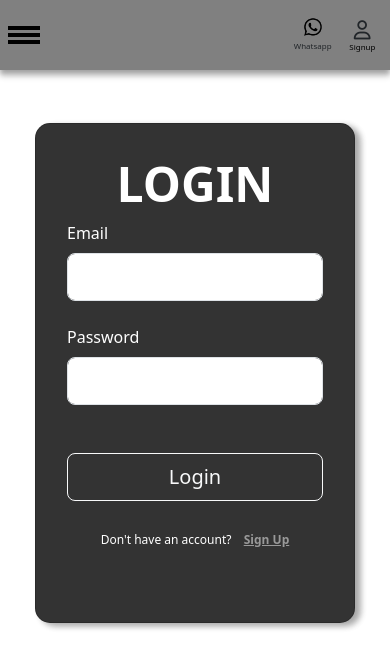
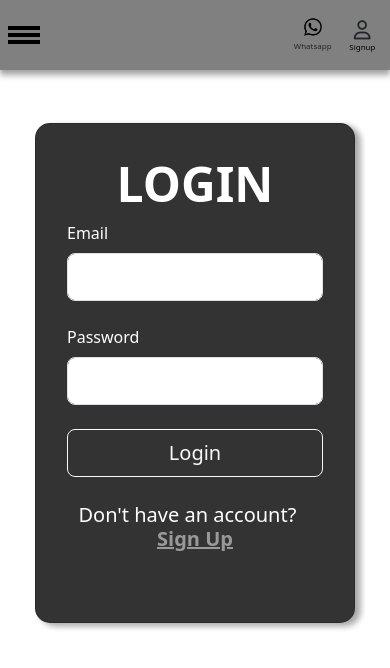
Before and after one commit to Pranav-2812/Roomlo, a React (Vite) app in the folder Client/: page /signup in a window 390 px wide. Both pictures are taken after a click on the element "Login". Shown: the top 668 px of the page. Built offline with nearby package versions, Linux system fonts and the light colour scheme; no server answers.

Commit message:
11th nov 2024

```diff
--- a/Client/src/Components/Login.jsx
+++ b/Client/src/Components/Login.jsx
@@ -76,7 +76,7 @@ const Login = () => {
                     <button
                       data-mdb-button-init
                       data-mdb-ripple-init
-                      className="btn btn-outline-light btn-lg px-5 mt-4"
+                      className="btn btn-outline-light btn-lg px-5 pt-2"
                       id="Loginbtn"
                       type="submit"
                       onClick={onLogin}
@@ -87,7 +87,7 @@ const Login = () => {
                   </div>
                 </form>
                 <div className="Loginbtn">
-                  <h5 className="signup-text">
+                  <h5 className="signup-text fs-5">
                     Don't have an account? &ensp;{" "}
                     <Link to="/signup" className="text-white-50 fw-bold">
                       Sign Up
--- a/Client/src/Components/Signup.jsx
+++ b/Client/src/Components/Signup.jsx
@@ -42,7 +42,7 @@ const Signup = () => {
           <div className="row d-flex justify-content-center align-items-center">
             <div className="col-12 col-md-8 col-lg-6 col-xl-5">
               <div className="card bg-dark text-white">
-                <div className="card-body p-4 text-center">
+                <div className="card-body p-3 text-center">
                   <form onSubmit={onSubmit}>
                     <div className="mb-4">
                       <h2 className="fw-bold mb-4 text-uppercase">Signup</h2>
@@ -91,8 +91,8 @@ const Signup = () => {
                       </button>
                     </div>
                   </form>
-                  <div className="mt-3 pb-5" id="signbtn">
-                    <h5>If already created account? <Link to="/login" className="text-white-50 fw-bold"> Login</Link></h5>
+                  <div className="mt-2 pb-5 " id="signbtn">
+                    <h5 className="fs-5">If already created account? <Link to="/login" className="text-white-50 fw-bold"> Login</Link></h5>
                   </div>
                 </div>
               </div>
--- a/Client/src/Components/Userhome.jsx
+++ b/Client/src/Components/Userhome.jsx
@@ -10,7 +10,9 @@ function Userhome() {
         <div className="bg-image">
           <nav className="navbar navbar-light  bg-transparent py-1">
             <div className="container-fluid p-2 m-4  ">
+            <Link to="/" className="text-decoration-none">
               <h2 className="d-flex align-items-center navbar-brand px-4 fs-1">
+
                 <svg
                   xmlns="http://www.w3.org/2000/svg"
                   width="50"
@@ -23,6 +25,7 @@ function Userhome() {
                   <path d="M6 10.5a.5.5 0 0 1 .5-.5h3a.5.5 0 0 1 0 1h-3a.5.5 0 0 1-.5-.5m-2-3a.5.5 0 0 1 .5-.5h7a.5.5 0 0 1 0 1h-7a.5.5 0 0 1-.5-.5m-2-3a.5.5 0 0 1 .5-.5h11a.5.5 0 0 1 0 1h-11a.5.5 0 0 1-.5-.5" />
                 </svg>
                 <span className="roomlo">
+
                   <img
                     src={logo}
                     alt="logo"
@@ -30,9 +33,11 @@ function Userhome() {
                     height="50"
                     className="d-inline-block align-text-top pl-3"
                   />
+
                   &ensp;RoomLo
                 </span>
               </h2>
+              </Link>
               <div className="d-flex flex-col ">
                 <h5
                   className="d-flex align-items-center justify-content-center"
--- a/Client/src/Styles/Login.css
+++ b/Client/src/Styles/Login.css
@@ -4,8 +4,10 @@
     height: 100%;
   }
   .Loginbtn {
-    padding-top: 80px;
+    padding-top: 50px;
+
   }
+
   .card {
     height: 500px;
     padding: 0;
--- a/Client/src/Styles/userhome.css
+++ b/Client/src/Styles/userhome.css
@@ -134,7 +134,7 @@ body {
 
   /* Center section adjustments */
   .container {
-    max-width: 90%;
+    max-width: 100%;
   }
 
   .container h1 {
@@ -157,7 +157,7 @@ body {
     font-size: 0.875rem;
   }
   #box1 {
-    width: 100%;
+    width: 90%;
     padding: 0%;
   }
 }
@@ -166,7 +166,7 @@ body {
     margin-top: -11.5%;
   }
   #box1 {
-    width: 100%;
+    width: 50%;
     padding: 0%;
   }
   .input-group {
```
